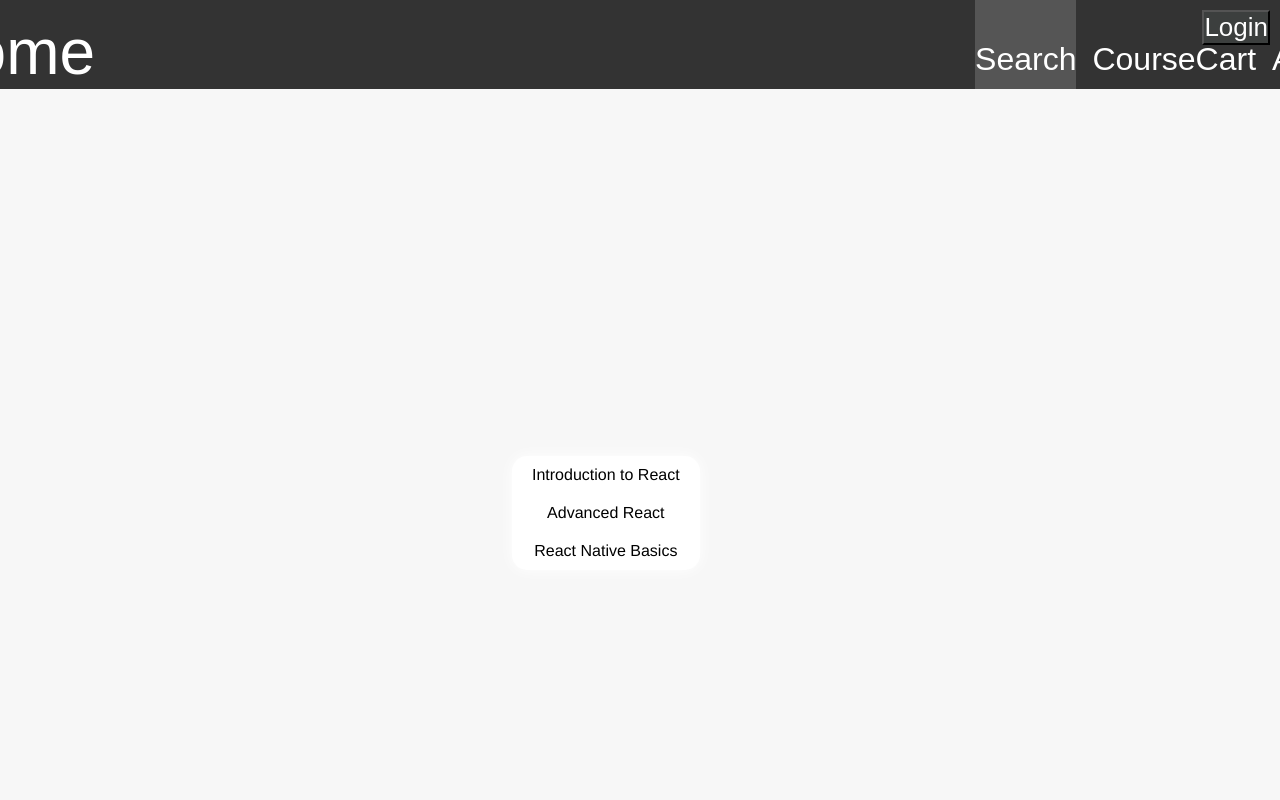
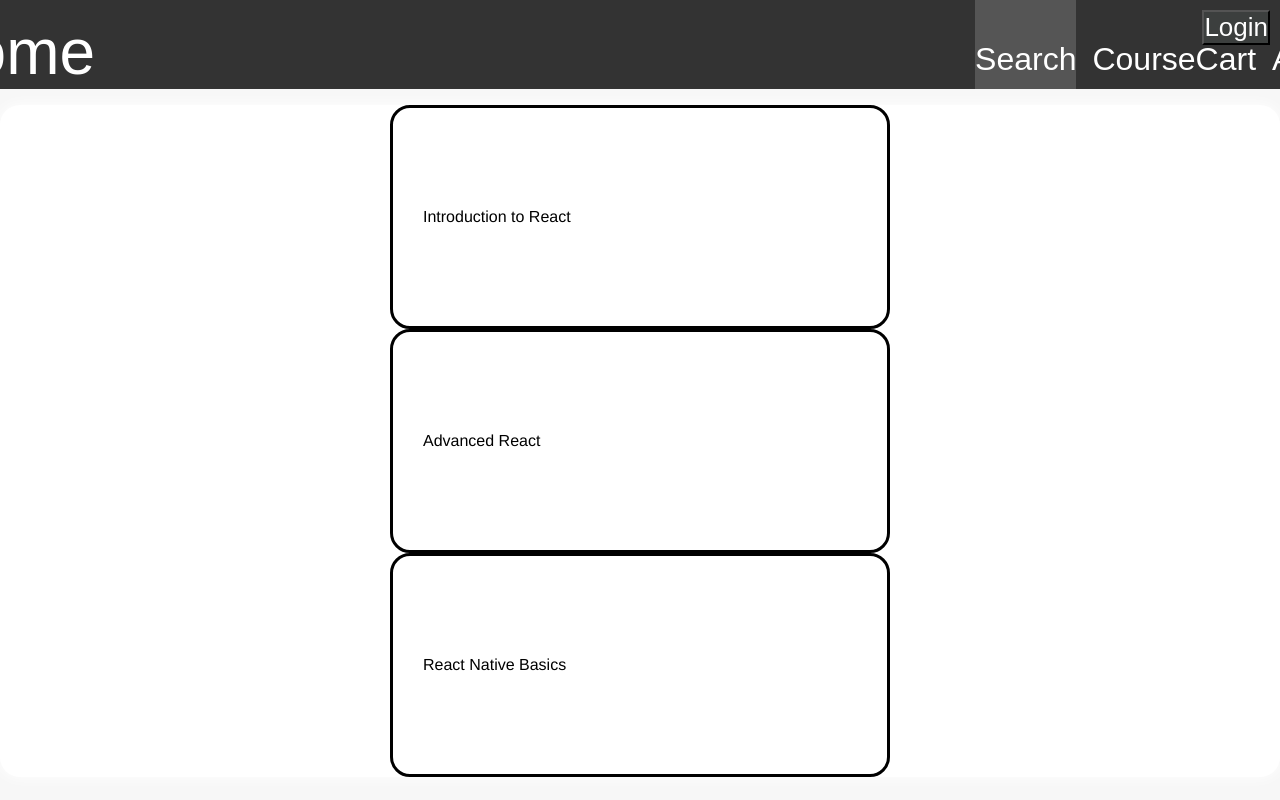
Before and after one commit to shuyiwan/Course_Sys_Rec, a React (Create React App) app in the folder MVP/frontend/: page /search in a window 1280 px wide. Shown: the top 800 px of the page. Built offline with nearby package versions, Linux system fonts and the light colour scheme.

Commit message:
add the mapping components to search page

```diff
--- a/MVP/frontend/src/Components/SearchPageList.js
+++ b/MVP/frontend/src/Components/SearchPageList.js
@@ -1,12 +1,11 @@
 import React from "react"
-import "../Styles/SearchBar.css"
-import "../Styles/SearchResultList.css"
+import "../Styles/SearchPageList.css"
 import SearchPageResult from "./SearchPageResult.js"
 
 export default function SearchPageList({results}){
 
     return (
-        <div className="resultList">
+        <div className="SearchPageList">
         {results.map((result, id) => {
           return <SearchPageResult result={result} key={id} />;
         })}
--- a/MVP/frontend/src/Components/SearchPageResult.js
+++ b/MVP/frontend/src/Components/SearchPageResult.js
@@ -1,8 +1,8 @@
 import React from "react"
-import '../Styles/SearchResult.css'
+import '../Styles/SearchPageResult.css'
 
 export default function SearchPageResult({result}){
     return (
-        <div className="searchResult" onClick={(e) => alert('Click on ' + result.title)}>{result.title}</div>
+        <div className="SearchPageResult" onClick={(e) => alert('Click on ' + result.title)}>{result.title}</div>
     )
 }
--- a/MVP/frontend/src/Components/SearchResultList.js
+++ b/MVP/frontend/src/Components/SearchResultList.js
@@ -1,5 +1,4 @@
 import React from "react"
-import "../Styles/SearchBar.css"
 import "../Styles/SearchResultList.css"
 import SearchResult from "./SearchResult.js"
 
--- a/MVP/frontend/src/Pages/Search.js
+++ b/MVP/frontend/src/Pages/Search.js
@@ -5,9 +5,9 @@ import "../Styles/Pages.css"
 export default function Course(){
     console.log(searchResult)
     return (
-        <div className='searchBarContainer'>
+
             <SearchPageList results={searchResult}/>
-        </div>
+
 
     )
 }
--- /dev/null
+++ b/MVP/frontend/src/Styles/SearchPageList.css
@@ -0,0 +1,12 @@
+.SearchPageList{
+    width: 100%;
+    background-color: white;
+    display: flex;
+    flex-direction: column;
+    box-shadow: 0px 0px 15px white;
+    border-radius: 20px;
+    margin-top: 1rem;
+    overflow-y: scroll;
+    align-items: center;
+
+}
--- /dev/null
+++ b/MVP/frontend/src/Styles/SearchPageResult.css
@@ -0,0 +1,13 @@
+.SearchPageResult{
+    box-sizing: border-box;
+    padding: 100px 30px;
+    font-family: Helvetica, sans-serif;
+    border-radius: 20px;
+    justify-content: center;
+    border-style: solid;
+    min-width: 500px;
+}
+
+.SearchPageResult:hover{
+    background-color: #efefef;
+}
```
